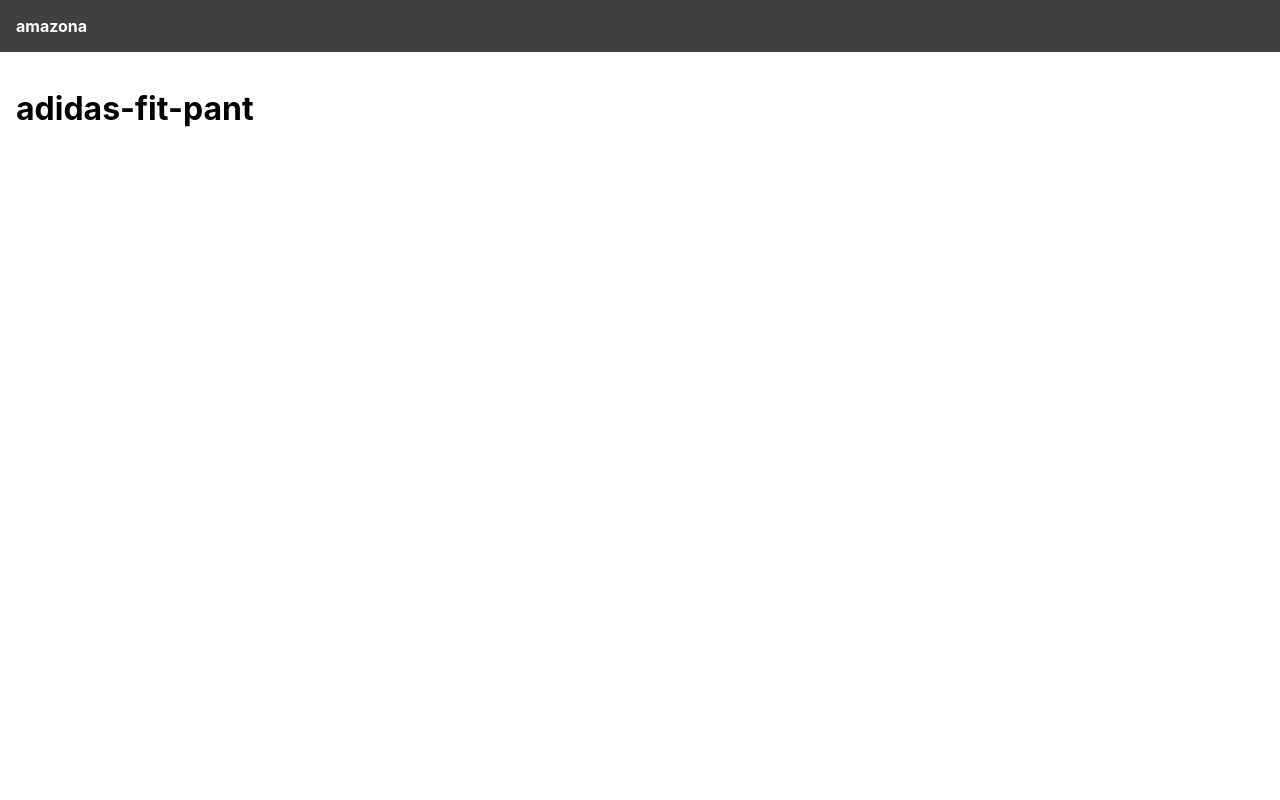
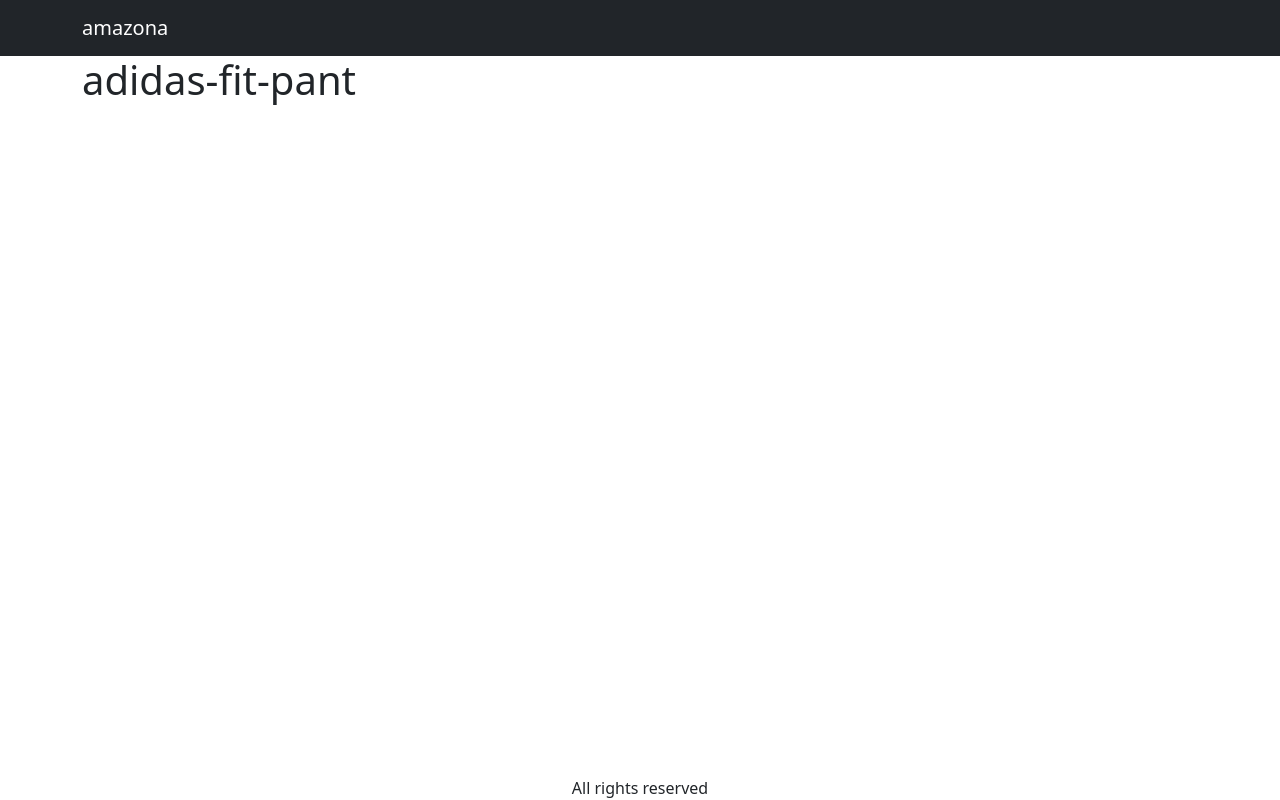
Before and after one commit to andyV-323/Amazona, a React (Create React App) app in the folder frontend/: page /product/adidas-fit-pant in a window 1280 px wide. Built offline with nearby package versions, Linux system fonts and the light colour scheme.

Commit message:
bootstrap

```diff
--- a/frontend/package.json
+++ b/frontend/package.json
@@ -8,8 +8,11 @@
     "@testing-library/react": "^13.4.0",
     "@testing-library/user-event": "^13.5.0",
     "axios": "^1.4.0",
+    "bootstrap": "^5.3.0",
     "react": "^18.2.0",
+    "react-bootstrap": "^2.8.0",
     "react-dom": "^18.2.0",
+    "react-router-bootstrap": "^0.26.2",
     "react-router-dom": "^6.14.2",
     "react-scripts": "5.0.1",
     "use-reducer-logger": "^1.0.2",
--- a/frontend/src/App.js
+++ b/frontend/src/App.js
@@ -1,21 +1,34 @@
-import { BrowserRouter, Route, Routes } from 'react-router-dom';
+import { BrowserRouter, Link, Route, Routes } from 'react-router-dom';
 import HomeScreen from './screens/HomeScreen';
 import ProductScreen from './screens/ProductScreen';
-import { Link } from 'react-router-dom';
+import Navbar from 'react-bootstrap/Navbar';
+import Container from 'react-bootstrap/Container';
+import { LinkContainer } from 'react-router-bootstrap';
 
 function App() {
   return (
     <BrowserRouter>
-      <div className="App">
+      <div className="d-flex flex-column site-container">
         <header>
-          <Link to="/">amazona</Link>
+          <Navbar bg="dark" variant="dark">
+            <Container>
+              <LinkContainer to="/">
+                <Navbar.Brand>amazona</Navbar.Brand>
+              </LinkContainer>
+            </Container>
+          </Navbar>
         </header>
         <main>
-          <Routes>
-            <Route path="/product/:slug" element={<ProductScreen />} />
-            <Route path="/" element={<HomeScreen />} />
-          </Routes>
+          <Container>
+            <Routes>
+              <Route path="/product/:slug" element={<ProductScreen />} />
+              <Route path="/" element={<HomeScreen />} />
+            </Routes>
+          </Container>
         </main>
+        <footer>
+          <div className="text-center">All rights reserved</div>
+        </footer>
       </div>
     </BrowserRouter>
   );
--- a/frontend/src/index.css
+++ b/frontend/src/index.css
@@ -9,17 +9,11 @@
 .site-container {
   min-height: 100vh;
 }
-header {
-  background-color: #404040;
-  padding: 1rem;
-}
-header a {
-  color: #ffffff;
-  font-weight: bold;
-  text-decoration: none;
+.site-container {
+  min-height: 100vh;
 }
 main {
-  padding: 1rem;
+  flex: 1;
 }
 
 .products {
--- a/frontend/src/index.js
+++ b/frontend/src/index.js
@@ -3,7 +3,7 @@
 import './index.css';
 import App from './App';
 import reportWebVitals from './reportWebVitals';
-
+import 'bootstrap/dist/css/bootstrap.min.css';
 const root = ReactDOM.createRoot(document.getElementById('root'));
 root.render(
   <React.StrictMode>
```
Also changed, not shown: 1 other file (tests, documents, lock files or other folders).
